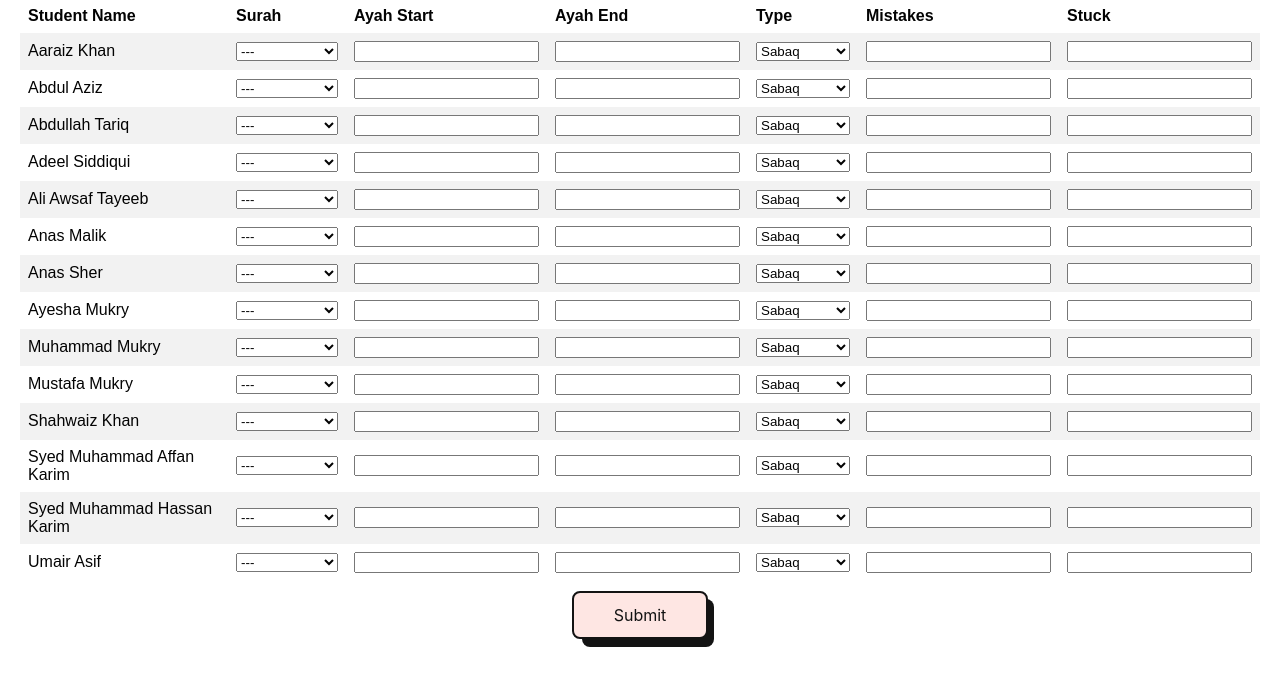
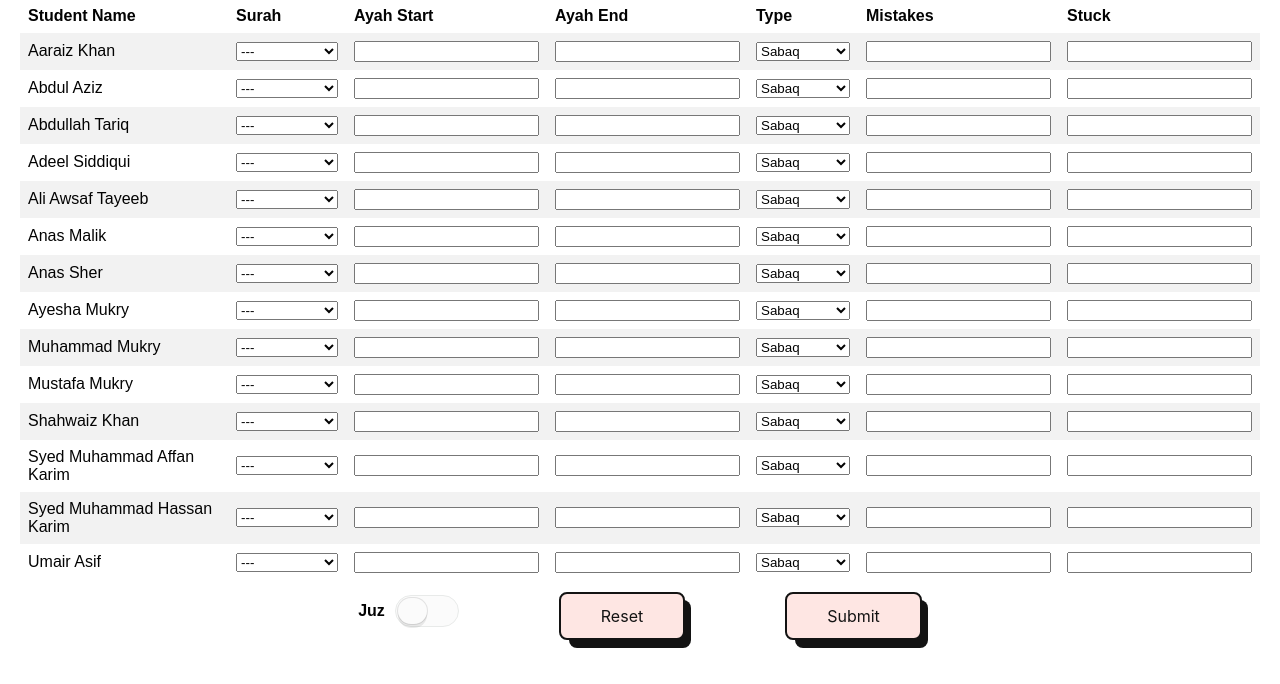
Before and after one commit to Anonymity1234/maktab_management, a Django app: page / in a window 1280 px wide, after a click on "Sabaq". Shown: the part 116-800 px from the top of the page. Run offline with Django 4.2, Linux system fonts and the light colour scheme.

Commit message:
- added the juz button with styling to switch and toggle to the juz way of tracking optionally instead of surah way of tracking. it works in one tab only right now, but doesn't work in the second or the third tab, so need to fix that.

```diff
--- a/templates/index.html
+++ b/templates/index.html
@@ -121,9 +121,8 @@
             user-select: none;
             -webkit-user-select: none;
             touch-action: manipulation;
-            margin-left: auto;
-            margin-right: auto;
-            margin-top: 10px;
+            margin-left: 100px;
+        {#margin-right: auto;#} margin-top: 10px;
         }
 
         .button-56:after {
@@ -154,11 +153,109 @@
             outline: 0;
         }
 
+        .button-container {
+            display: flex;
+            justify-content: center;
+            align-items: center;
+        }
+
         @media (min-width: 768px) {
             .button-56 {
                 padding: 0 40px;
             }
         }
+
+        .tgl {
+            display: none;
+        }
+
+        .tgl,
+        .tgl:after,
+        .tgl:before,
+        .tgl *,
+        .tgl *:after,
+        .tgl *:before,
+        .tgl + .tgl-btn {
+            box-sizing: border-box;
+        }
+
+        .tgl::selection {
+            background: none;
+        }
+
+        .tgl + .tgl-btn {
+            outline: 0;
+            display: block;
+            width: 4em;
+            height: 2em;
+            position: relative;
+            cursor: pointer;
+            user-select: none;
+        }
+
+        .tgl + .tgl-btn:after,
+        .tgl + .tgl-btn:before {
+            position: relative;
+            display: block;
+            content: "";
+            width: 50%;
+            height: 100%;
+        }
+
+        .tgl + .tgl-btn:after {
+            left: 0;
+        }
+
+        .tgl + .tgl-btn:before {
+            display: none;
+        }
+
+        .tgl:checked + .tgl-btn:after {
+            left: 50%;
+        }
+
+        .tgl-ios + .tgl-btn {
+            background: #fbfbfb;
+            border-radius: 2em;
+            padding: 2px;
+            transition: all 0.4s ease;
+            border: 1px solid #e8eae9;
+        }
+
+        .tgl-ios + .tgl-btn:after {
+            border-radius: 2em;
+            background: #fbfbfb;
+            transition: left 0.3s cubic-bezier(0.175, 0.885, 0.320, 1.275),
+            padding 0.3s ease,
+            margin 0.3s ease;
+            box-shadow: 0 0 0 1px rgba(0, 0, 0, 0.1),
+            0 4px 0 rgba(0, 0, 0, 0.08);
+        }
+
+        .tgl-ios + .tgl-btn:hover:after {
+            will-change: padding;
+        }
+
+        .tgl-ios:active + .tgl-btn {
+            box-shadow: inset 0 0 0 2em #e8eae9;
+        }
+
+        .tgl-ios:active + .tgl-btn:after {
+            padding-right: 0.8em;
+        }
+
+        .tgl-ios:checked + .tgl-btn {
+            background: #86d993;
+        }
+
+        .tgl-ios:checked + .tgl-btn:active {
+            box-shadow: none;
+        }
+
+        .tgl-ios:checked + .tgl-btn:active:after {
+            margin-left: -0.8em;
+        }
+
     </style>
 </head>
 <body>
@@ -188,7 +285,13 @@
                     <td><b>Stuck</b></td>
                 </tr>
             </table>
-            <button class="button-56" type="submit">Submit</button>
+            <div class="button-container">
+                <h4 style="margin-right: 10px">Juz</h4>
+                <input id="cb2" class="tgl tgl-ios" type="checkbox">
+                <label class="tgl-btn" for="cb2"></label>
+                <button class="button-56" type="button">Reset</button>
+                <button class="button-56" type="submit">Submit</button>
+            </div>
         </form>
     </div>
 
@@ -207,7 +310,13 @@
                     <td><b>Stuck</b></td>
                 </tr>
             </table>
-            <button class="button-56" type="submit">Submit</button>
+            <div class="button-container">
+                <h4 style="margin-right: 10px">Juz</h4>
+                <input id="cb2" class="tgl tgl-ios" type="checkbox">
+                <label class="tgl-btn" for="cb2"></label>
+                <button class="button-56" type="button">Reset</button>
+                <button class="button-56" type="submit">Submit</button>
+            </div>
         </form>
     </div>
 
@@ -225,7 +334,13 @@
                     <td><b>Stuck</b></td>
                 </tr>
             </table>
-            <button id="form1-button" class="button-56" type="submit">Submit</button>
+            <div class="button-container">
+                <h4 style="margin-right: 10px">Juz</h4>
+                <input id="cb2" class="tgl tgl-ios" type="checkbox">
+                <label class="tgl-btn" for="cb2"></label>
+                <button class="button-56" type="button">Reset</button>
+                <button class="button-56" type="submit">Submit</button>
+            </div>
         </form>
     </div>
 
@@ -246,9 +361,26 @@
             return;
         }
 
+        let toggleChangeToJuz = document.createElement('button');
+        toggleChangeToJuz.innerHTML = 'Change to Juz';
+
+        // q: how to display this toggleChangeToJuz button?
+        // a: add it to the tableData0, tableData1, tableData2
+        // q: how to add it to the tableData0, tableData1, tableData2?
+        // a: use appendChild() method
+        // q: give me an example
+        // a: tableData0.appendChild(toggleChangeToJuz);
+        // q: where should I put that code?
+        // a: put it in the if statement below
+
         let table;
         if (type1 === 'Sabaq') {
             table = document.getElementById("tableData0");
+            // tableData0.insertBefore(toggleChangeToJuz, tableData0.firstChild);
+            // q: okay, I added it to the tableData0, but I want to add it at the top, not bottom.
+            // a: use insertBefore() method
+            // q: give me an example
+            // a: tableData0.insertBefore(toggleChangeToJuz, tableData0.firstChild);
 
         } else if (type1 === 'Sabaq-Para') {
             table = document.getElementById("tableData1");
@@ -339,8 +471,8 @@
                 selectTag2.selectedIndex = 2
                 selectTag2.options[0].disabled = true;
                 selectTag2.options[1].disabled = true;
-            };
-
+            }
+            ;
 
 
             let mistakeInput = document.createElement("input");
```
